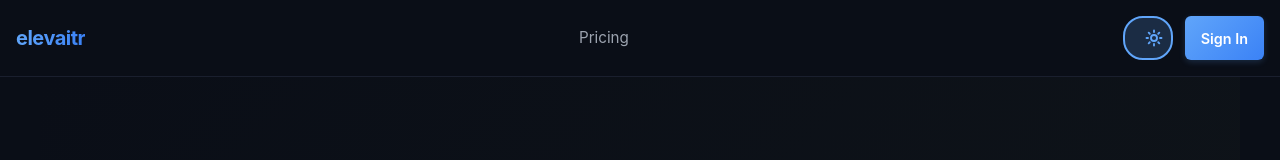
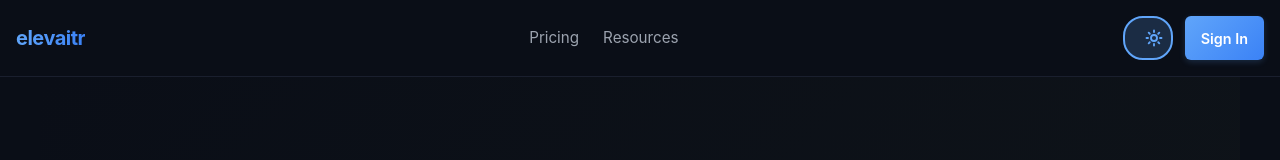
Before and after one commit to birthquake/job-suite, a React (Vite) app: page / in a window 1280 px wide. Shown: the top 160 px of the page. Built offline with nearby package versions, Linux system fonts and the light colour scheme; no server answers.

Commit message:
Update Navbar.jsx

```diff
--- a/src/Navbar.jsx
+++ b/src/Navbar.jsx
@@ -63,9 +63,27 @@ export function Navbar({ onSignInClick }) {
             Pricing
           </a>
         )}
+
+        {/* Resources Button - Desktop */}
+        <button
+          onClick={() => setShowHelp(true)}
+          style={{
+            background: 'none',
+            border: 'none',
+            color: 'var(--text-muted)',
+            cursor: 'pointer',
+            fontSize: '0.95rem',
+            padding: 0,
+            transition: 'color 0.2s ease'
+          }}
+          onMouseOver={(e) => e.target.style.color = '#60a5fa'}
+          onMouseOut={(e) => e.target.style.color = 'var(--text-muted)'}
+        >
+          Resources
+        </button>
       </div>
 
-      {/* Right side - Theme toggle, Resources, Sign In */}
+      {/* Right side - Theme toggle, Hamburger, Sign In */}
       <div style={{
         display: 'flex',
         alignItems: 'center',
@@ -357,8 +375,6 @@ export function Navbar({ onSignInClick }) {
             display: flex !important;
             gap: 1.5rem;
             align-items: center;
-            flex: 1;
-            justify-content: center;
           }
           .desktop-sign-in {
             display: inline-block !important;
```
